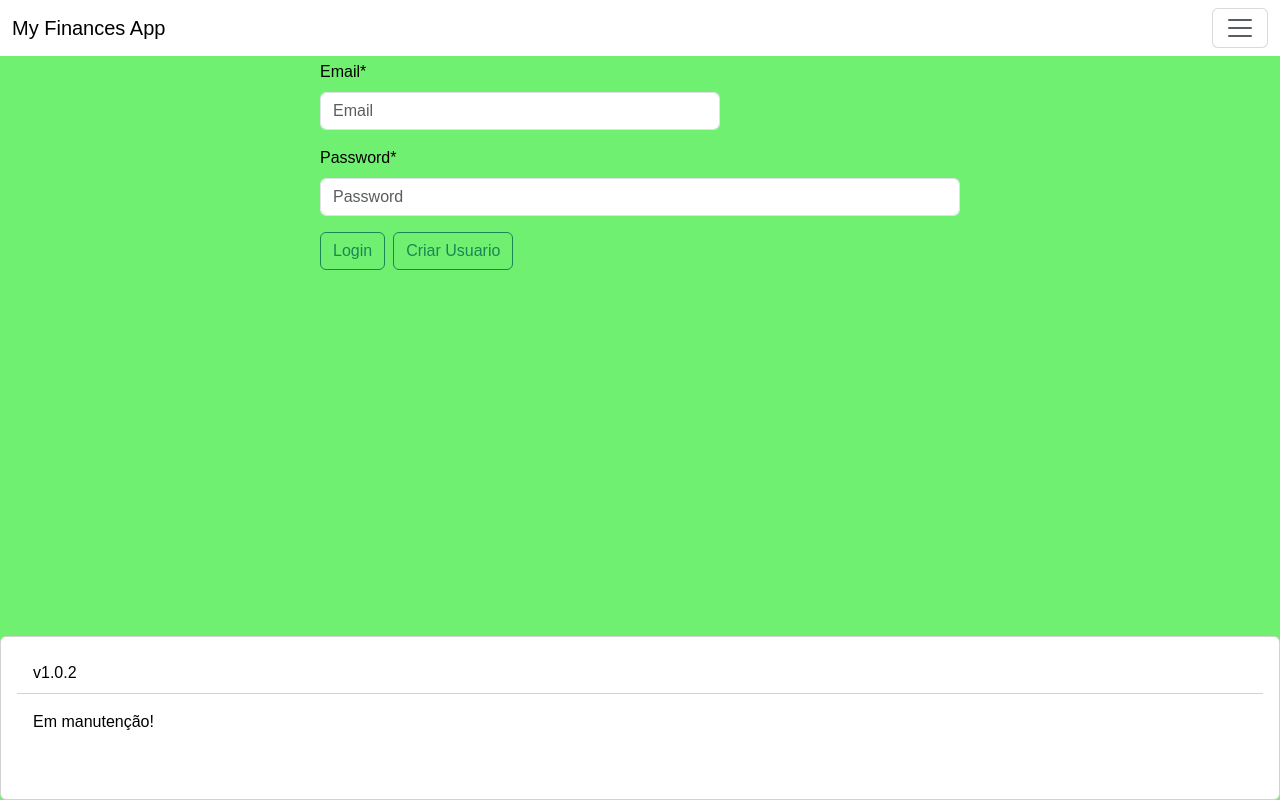
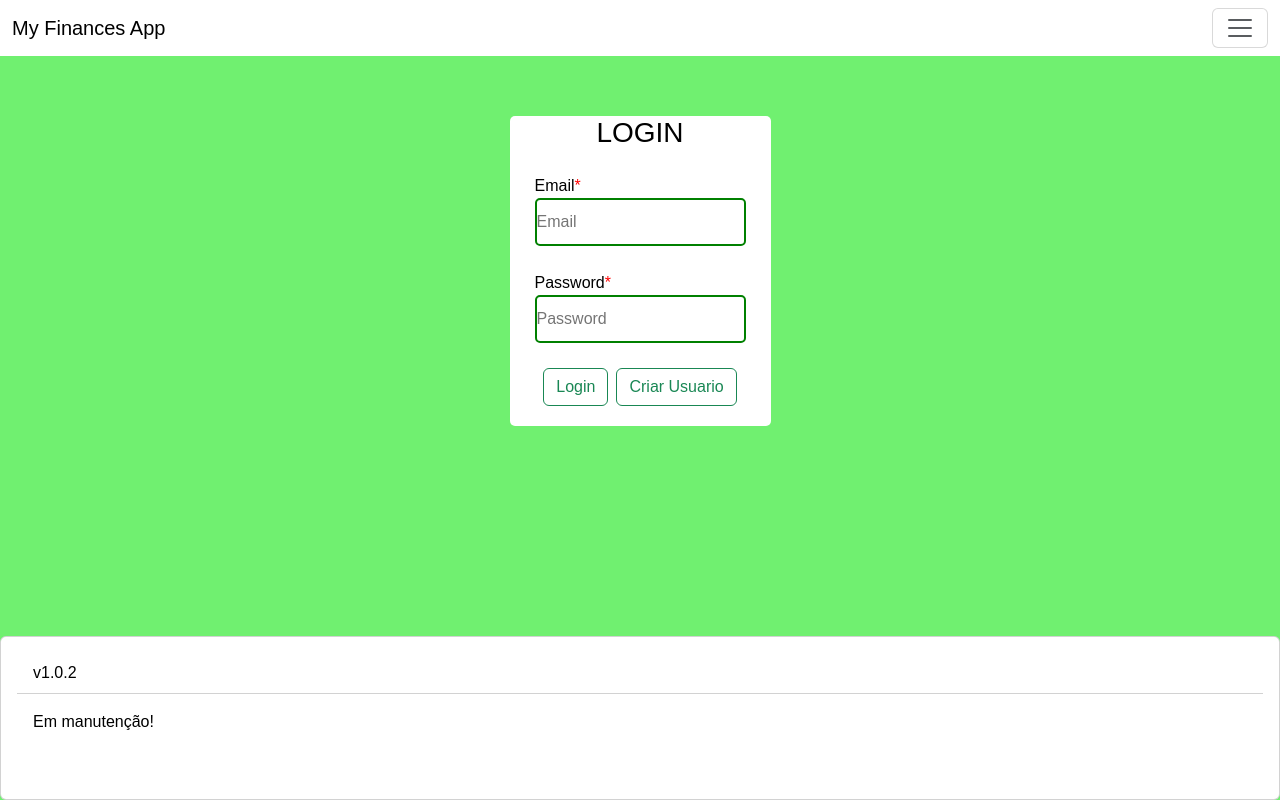
Before and after one commit to wendelfilipe/MyFinances-Frontend, a React (Create React App) app: page /loginpage in a window 1280 px wide. Built offline with nearby package versions, Linux system fonts and the light colour scheme.

Commit message:
update master

```diff
--- a/src/components/login/CreateUserPage.js
+++ b/src/components/login/CreateUserPage.js
@@ -5,14 +5,15 @@ import api from "../../api/Api";
 import '../../styles/login/createUser.css'
 
 const CreateUserPage = () => {
-    const [name, setName] = useState('');
     const [email, setEmail] = useState('');
     const [password, setPassword] = useState('');
     let [ message , setMessage ] = useState();
+    const [confirmPassword, setConfirmPassword] = useState('');
 
     let user = {
         email: email,
-        password: password
+        password: password,
+        confirmPassword: confirmPassword
     }
 
     const navigate = useNavigate();
@@ -20,9 +21,6 @@ const CreateUserPage = () => {
     async function handleClickCreateUser(e){
         e.preventDefault();
 
-        if (name === ''){
-            alert("Campo Nome é obrigatório");
-        }
         if(email === '') {
             alert("Campo Email é obrigatório");
         }
@@ -48,23 +46,7 @@ const CreateUserPage = () => {
                     <h3>Criar Usuario</h3>
                 </div>
                 <form>
-                    <div className="form-itens">
-                        <label
-                            htmlFor="email">
-                                Name<span>*</span>
-                        </label>
-                        <input
-                            type="text"
-                            onChange={(e => setName(e.target.value))}
-                            id="name"
-                            name="name"
-                            className="block"
-                            placeholder="Name"
-                            value = {name}
-                            required
-                        />
-                    </div>
-                    <div className="form-itens">
+                    <div className="form-items">
                         <label
                             htmlFor="email">
                             Email<span>*</span>
@@ -78,10 +60,9 @@ const CreateUserPage = () => {
                             placeholder="Email"
                             value={email}
                             required
-
                         />
                     </div>
-                    <div className="form-itens">
+                    <div className="form-items">
                         <label htmlFor="password">
                             Password<span>*</span>
                         </label>
@@ -93,6 +74,21 @@ const CreateUserPage = () => {
                             placeholder="Password"
                             value={password}
                             onChange={(e => setPassword(e.target.value))}
+                            required
+                        />
+                    </div>
+                    <div className="form-items">
+                        <label htmlFor="confirmed">
+                            Confimar Senha<span>*</span>
+                        </label>
+                        <input
+                            className="block"
+                            type="password"
+                            id="confirmed"
+                            name="confirmed"
+                            placeholder="Confirm password"
+                            value={confirmPassword}
+                            onChange={((e) => setConfirmPassword(e.target.value))}
                             required
                         />
                     </div>
--- a/src/components/login/LoginPage.js
+++ b/src/components/login/LoginPage.js
@@ -4,6 +4,8 @@ import { useNavigate } from 'react-router-dom';
 import VersionForm from '../forms/Version/VersionForm';
 import cryptoJs from 'crypto-js';
 import RouterComponent from '../router/Router';
+
+import '../../styles/login/loginPage.css';
 
 const LoginPage = (propsRoute) => {
     const [email, setEmail] = useState('');
@@ -23,6 +25,11 @@ const LoginPage = (propsRoute) => {
     //     debugger
     // }
 
+    let user = {
+        email: email,
+        password: password
+    };
+
 
     async function handleClickLogin(e){
         e.preventDefault();
@@ -34,8 +41,8 @@ const LoginPage = (propsRoute) => {
             alert("Senha é obrigatório")
         }
         else{
-            const user = await api.get(`user/GetUserDTOByEmailAsync/${email}`)
-            if(email === user.data.email && password === user.data.password){
+            const response = await api.post("token/LoginUser", user)
+            if(email === response.data.email && password === response.data.password){
 
                 let dataDeExpiracao = new Date();
                 dataDeExpiracao.setHours(dataDeExpiracao.getHours() + 24);
@@ -57,28 +64,32 @@ const LoginPage = (propsRoute) => {
 
     return (
         <form>
-            <div className="d-flex justify-content-center align-items-center">
-                <div className="col-md-6">
-                    <div className="mb-3">
+            <div className="container">
+                <div className="form-container">
+                    <div className="form-header-login">
+                        <h3>Login</h3>
+                    </div>
+                    <form>
+                        <div className="form-login">
                             <label
                                 htmlFor="email">
-                                Email*
+                                    Email<span>*</span>
                             </label>
                             <input
-                            type="text"
+                                type="email"
                                 onChange={(e => setEmail(e.target.value))}
                                 id="email"
                                 name="email"
-                            className="form-control mt-2"
+                                className="block"
                                 placeholder="Email"
                                 value = {email}
                                 required
                             />
                         </div>
-                    <div className="mb-3">
+                        <div className="form-login">
                             <label
                                 htmlFor="password">
-                                Password*
+                                    Password<span>*</span>
                             </label>
                             <input
                                 type="password"
@@ -86,12 +97,13 @@ const LoginPage = (propsRoute) => {
                                 onChange={e => setPassword(e.target.value)}
                                 id="password"
                                 name="password"
-                            className="form-control mt-2"
+                                className="block"
                                 placeholder="Password"
                                 required
                             />
                         </div>
-                    <div className="col-12">
+                    </form>
+                    <div className="form-btn">
                         <button
                             className="btn btn-outline-success me-2"
                             onClick={handleClickLogin}>
--- a/src/components/router/Router.jsx
+++ b/src/components/router/Router.jsx
@@ -20,7 +20,7 @@ import GraphicHomeMonth from '../home/graphics/GraphicHomeMonth';
 
 
 const RouterComponent = (propsRoute) => {
-    const [isLoggedIn, setIsLoggedIn] = useState(true);
+    const [isLoggedIn, setIsLoggedIn] = useState();
 
     const handleLogout = () => {
         setIsLoggedIn(false);
@@ -34,11 +34,15 @@ const RouterComponent = (propsRoute) => {
     };
 
   return (
-    <div>
+    <>
         <Routes>
         <Route
             path='/'
             element={<InitialPage/>}
+        />
+        <Route
+            path='/createuserpage'
+            element={<CreateUserPage />}
         />
         <Route
             path="/loginpage"
@@ -46,15 +50,11 @@ const RouterComponent = (propsRoute) => {
         />
         <Route
             path='/graphicweek'
-            element={<GraphicHomeWeek/>}
+            element={isLoggedIn ? <GraphicHomeWeek/> : <Navigate to="/" />}
         />
         <Route
             path='/graphicmonth'
-            element={<GraphicHomeMonth/>}
-        />
-        <Route
-            path='/createuserpage'
-            element={<CreateUserPage />}
+            element={isLoggedIn ? <GraphicHomeMonth/> : <Navigate to="/" />}
         />
         <Route
                 path="/homepage"
@@ -74,33 +74,33 @@ const RouterComponent = (propsRoute) => {
         />
         <Route
             path='/stockshome'
-            element={<StocksHome />}
+            element={isLoggedIn ? <StocksHome /> : <Navigate to="/" />}
         />
         <Route
             path='/fiishome'
-            element={<FiisHome />}
+            element={isLoggedIn ? <FiisHome /> : <Navigate to="/" />}
         />
         <Route
             path='/interassetshome'
-            element={<InterAssetsHome />}
+            element={isLoggedIn ? <InterAssetsHome/> : <Navigate to="/"/>}
         />
         <Route
             path='/fixedhome'
-            element={<FixedHome />}
+            element={isLoggedIn ? <FixedHome /> : <Navigate to="/"/>}
         />
         <Route
             path='/assetshomeform'
-            element={<AssetsHomeForm />}
+            element={isLoggedIn ? <AssetsHomeForm /> : <Navigate to="/"/>}
         />
         <Route
             path='/createFixed'
-            element={<CreateFixed />}
+            element={isLoggedIn ? <CreateFixed /> : <Navigate to="/"/>}
         />
         </Routes>
         <NavBarForm
             onLogout={handleLogout}
         />
-    </div>
+    </>
   );
 };
 
--- a/src/styles/login/createUser.css
+++ b/src/styles/login/createUser.css
@@ -7,45 +7,50 @@
     font-family: Arial, Helvetica, sans-serif;
 }
 
-.container {
-
+.container-form {
+    justify-content: center;
 }
 
 .form-header {
     text-align: center;
+    text-transform: uppercase;
+    margin-bottom: 25px;
 }
 
 .form-body {
     position: relative;
     margin: 0 auto;
+    background-color: #fff;
+    border-radius: 5px;
+}
+
+.form-body form {
+    margin: 15px;
 }
 
 .form-body input,
 .form-body input[type="text"] {
     width: 300px;
     border-radius: 5px;
-    border: 2px solid black;
+    border: 2px solid green;
     margin: 15px 0;
 }
 
-.form-body input ::placeholder {
-    padding: 0 0 0 15px;
-}
 
 .form-body input:hover,
 .form-body input[type="text"]:hover{
-    border: 2px solid green;
+    border: 2px solid black;
 }
 
-.form-itens {
+.form-items {
     display: block;
 }
 
-.form-itens span {
+.form-items span {
     color: red;
 }
 
 .btn-form {
     text-align: center;
-
+    margin-bottom: 20px;
 }
--- a/src/styles/login/loginPage.css
+++ b/src/styles/login/loginPage.css
@@ -0,0 +1,46 @@
+* {
+    margin: 0;
+    padding: 0;
+    font-family: Arial, Helvetica, sans-serif;
+}
+
+.form-container {
+    position: relative;
+    margin: 5% auto;
+    background-color: #fff;
+    border-radius: 5px;
+}
+
+.form-header-login {
+    text-align: center;
+    text-transform: uppercase;
+}
+
+.form-login {
+    width: 100%;
+    margin: 25px;
+}
+
+.form-login span {
+    color: red;
+}
+
+.block {
+    display: block;
+}
+
+.form-login input[type="email"],
+.form-login input[type="password"] {
+    border: 2px solid green;
+    border-radius: 5px;
+}
+
+.form-login input[type="email"]:hover,
+.form-login input[type="password"]:hover {
+    border: 2px solid black;
+}
+
+.form-btn {
+    text-align: center;
+    margin-bottom: 20px;
+}
```
Lines whose indentation alone changed are shown as unchanged.
